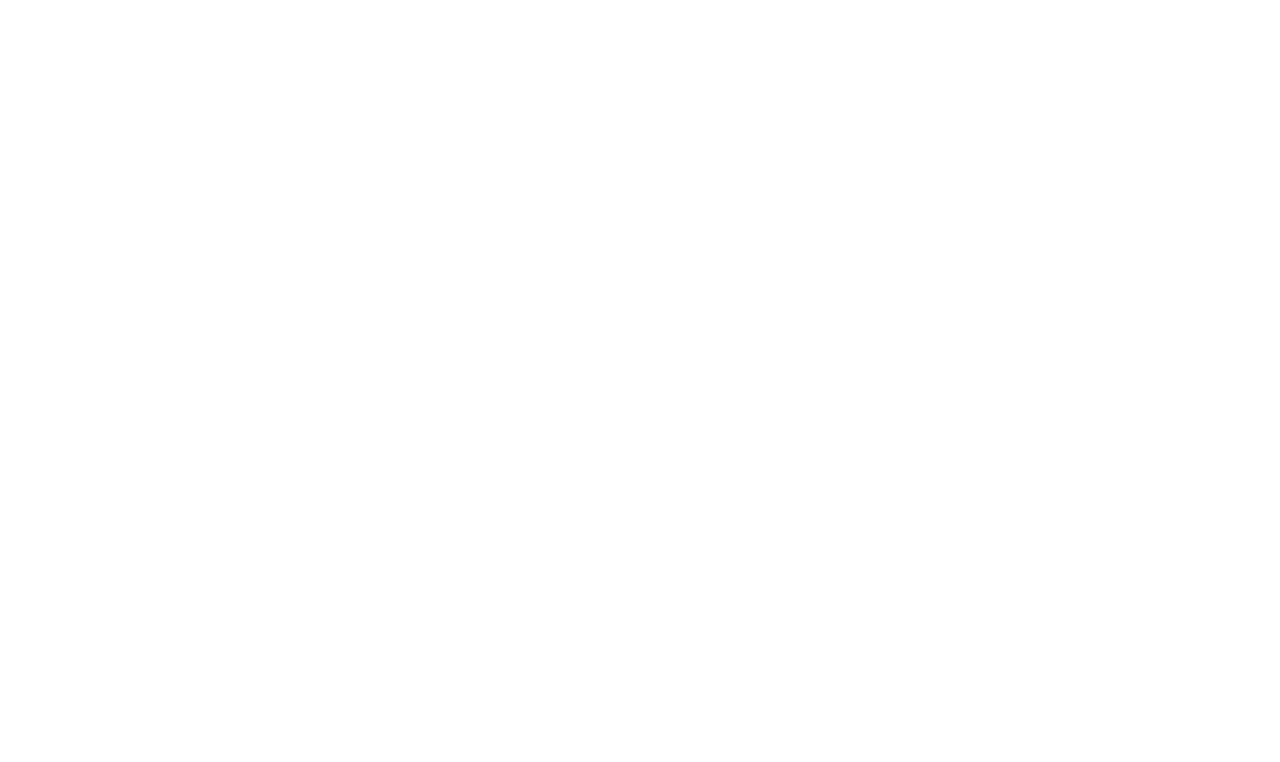
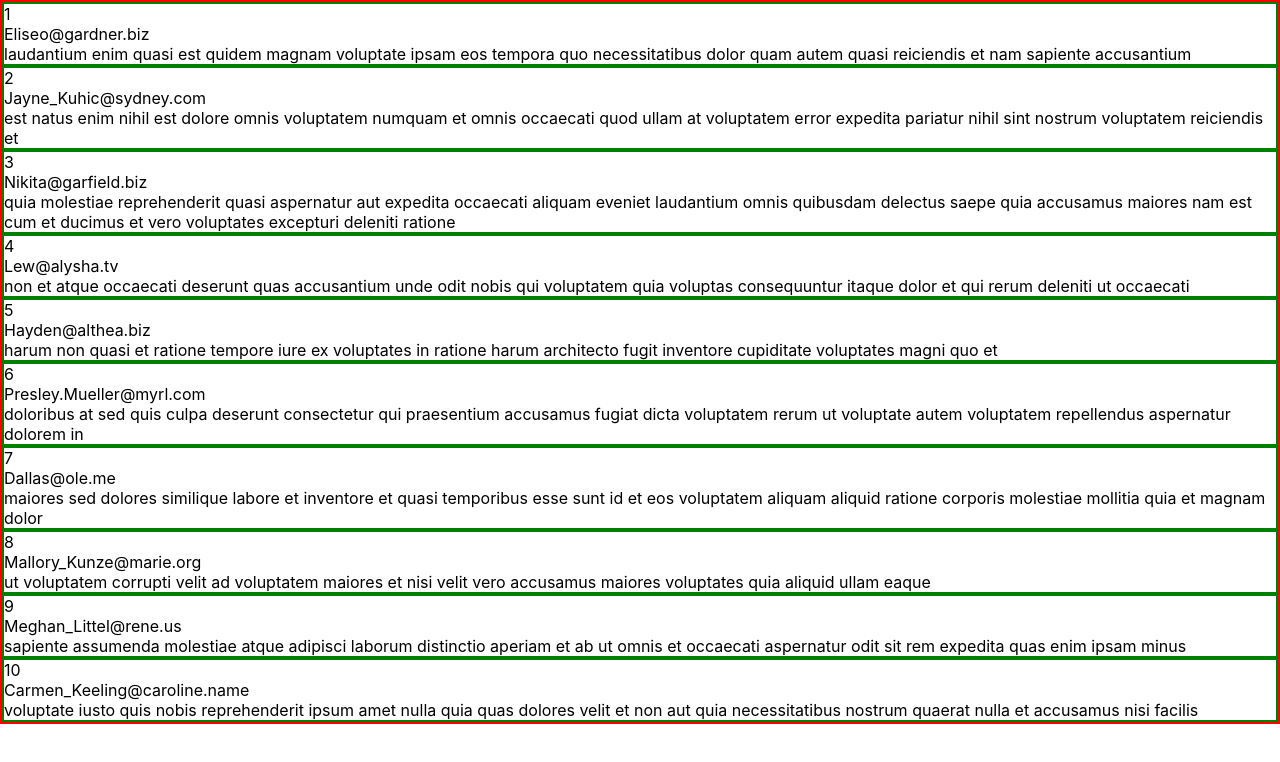
Before and after one commit to ha3158987/HayanMind_FE_assignment, a React (Create React App) app: page / in a window 1280 px wide. Shown: the top 762 px of the page. Built offline with nearby package versions, Linux system fonts and the light colour scheme.

Commit message:
feat: add Card & CardList components (#6)

```diff
--- a/src/App.js
+++ b/src/App.js
@@ -1,7 +1,9 @@
+import CardListContainer from "./components/CardList/CardListContainer";
 
 function App() {
   return (
     <div className="App">
+      <CardListContainer />
     </div>
   );
 }
--- a/src/components/Card/CardContainer.jsx
+++ b/src/components/Card/CardContainer.jsx
@@ -1,9 +1,10 @@
-const CardContainer = () => {
+import CardPresenter from "./CardPresenter";
+
+const CardContainer = ({ cardInfo }) => {
+  console.log("cardInfo", cardInfo)
   return (
-    <div>
-
-    </div>
+    <CardPresenter cardInfo={cardInfo} />
   )
 }
 
-export default CardContainer
+export default CardContainer;
--- a/src/components/Card/CardPresenter.jsx
+++ b/src/components/Card/CardPresenter.jsx
@@ -1,9 +1,19 @@
-const CardPresenter = () => {
+import styled from "styled-components";
+
+const CardPresenter = ({ cardInfo }) => {
+  const { id, email, body } = cardInfo;
+
   return (
-    <div>
-
-    </div>
+    <CardPresenterLayout>
+      <div>{id}</div>
+      <div>{email}</div>
+      <div>{body}</div>
+    </CardPresenterLayout>
   )
 }
 
-export default CardPresenter
+const CardPresenterLayout = styled.div`
+  border: 2px solid green;
+`
+
+export default CardPresenter;
--- a/src/components/CardList/CardListContainer.jsx
+++ b/src/components/CardList/CardListContainer.jsx
@@ -1,9 +1,28 @@
+import { useState, useEffect } from "react";
+
+// import API from "../util/API.js";
+import mock from '../util/mock.json';
+import CardListPresenter from './CardListPresenter.jsx';
+
 const CardListContainer = () => {
+  const [cardListInfo, setCardListInfo] = useState([]);
+
+  useEffect(() => {
+    if (cardListInfo.length) return;
+
+    setCardListInfo(mock);
+    console.log(mock);
+    // const fetchAPIData = async () => {
+    //   const data = await API.get.comments
+    // }
+    // setCardListInfo()
+  })
+
   return (
-    <div>
-
-    </div>
+    !cardListInfo.length
+    ? <></>
+    : <CardListPresenter cardListInfo={cardListInfo}/>
   )
 }
 
-export default CardListContainer
+export default CardListContainer;
--- a/src/components/CardList/CardListPresenter.jsx
+++ b/src/components/CardList/CardListPresenter.jsx
@@ -1,9 +1,19 @@
-const CardListPresenter = () => {
+import styled from "styled-components";
+
+import CardContainer from "../Card/CardContainer";
+
+const CardListPresenter = ({ cardListInfo }) => {
+
   return (
-    <div>
-
-    </div>
+    <CardListPresenterLayout>
+      {cardListInfo.map((cardInfo) => <CardContainer cardInfo={cardInfo} />)}
+    </CardListPresenterLayout>
   )
 }
 
-export default CardListPresenter
+const CardListPresenterLayout = styled.div`
+  border: 2px solid red;
+`
+
+
+export default CardListPresenter;
--- /dev/null
+++ b/src/components/util/mock.json
@@ -0,0 +1,72 @@
+[
+  {
+    "postId": 1,
+    "id": 1,
+    "name": "id labore ex et quam laborum",
+    "email": "Eliseo@gardner.biz",
+    "body": "laudantium enim quasi est quidem magnam voluptate ipsam eos\ntempora quo necessitatibus\ndolor quam autem quasi\nreiciendis et nam sapiente accusantium"
+  },
+  {
+    "postId": 1,
+    "id": 2,
+    "name": "quo vero reiciendis velit similique earum",
+    "email": "Jayne_Kuhic@sydney.com",
+    "body": "est natus enim nihil est dolore omnis voluptatem numquam\net omnis occaecati quod ullam at\nvoluptatem error expedita pariatur\nnihil sint nostrum voluptatem reiciendis et"
+  },
+  {
+    "postId": 1,
+    "id": 3,
+    "name": "odio adipisci rerum aut animi",
+    "email": "Nikita@garfield.biz",
+    "body": "quia molestiae reprehenderit quasi aspernatur\naut expedita occaecati aliquam eveniet laudantium\nomnis quibusdam delectus saepe quia accusamus maiores nam est\ncum et ducimus et vero voluptates excepturi deleniti ratione"
+  },
+  {
+    "postId": 1,
+    "id": 4,
+    "name": "alias odio sit",
+    "email": "Lew@alysha.tv",
+    "body": "non et atque\noccaecati deserunt quas accusantium unde odit nobis qui voluptatem\nquia voluptas consequuntur itaque dolor\net qui rerum deleniti ut occaecati"
+  },
+  {
+    "postId": 1,
+    "id": 5,
+    "name": "vero eaque aliquid doloribus et culpa",
+    "email": "Hayden@althea.biz",
+    "body": "harum non quasi et ratione\ntempore iure ex voluptates in ratione\nharum architecto fugit inventore cupiditate\nvoluptates magni quo et"
+  },
+  {
+    "postId": 2,
+    "id": 6,
+    "name": "et fugit eligendi deleniti quidem qui sint nihil autem",
+    "email": "Presley.Mueller@myrl.com",
+    "body": "doloribus at sed quis culpa deserunt consectetur qui praesentium\naccusamus fugiat dicta\nvoluptatem rerum ut voluptate autem\nvoluptatem repellendus aspernatur dolorem in"
+  },
+  {
+    "postId": 2,
+    "id": 7,
+    "name": "repellat consequatur praesentium vel minus molestias voluptatum",
+    "email": "Dallas@ole.me",
+    "body": "maiores sed dolores similique labore et inventore et\nquasi temporibus esse sunt id et\neos voluptatem aliquam\naliquid ratione corporis molestiae mollitia quia et magnam dolor"
+  },
+  {
+    "postId": 2,
+    "id": 8,
+    "name": "et omnis dolorem",
+    "email": "Mallory_Kunze@marie.org",
+    "body": "ut voluptatem corrupti velit\nad voluptatem maiores\net nisi velit vero accusamus maiores\nvoluptates quia aliquid ullam eaque"
+  },
+  {
+    "postId": 2,
+    "id": 9,
+    "name": "provident id voluptas",
+    "email": "Meghan_Littel@rene.us",
+    "body": "sapiente assumenda molestiae atque\nadipisci laborum distinctio aperiam et ab ut omnis\net occaecati aspernatur odit sit rem expedita\nquas enim ipsam minus"
+  },
+  {
+    "postId": 2,
+    "id": 10,
+    "name": "eaque et deleniti atque tenetur ut quo ut",
+    "email": "Carmen_Keeling@caroline.name",
+    "body": "voluptate iusto quis nobis reprehenderit ipsum amet nulla\nquia quas dolores velit et non\naut quia necessitatibus\nnostrum quaerat nulla et accusamus nisi facilis"
+  }
+]
```
